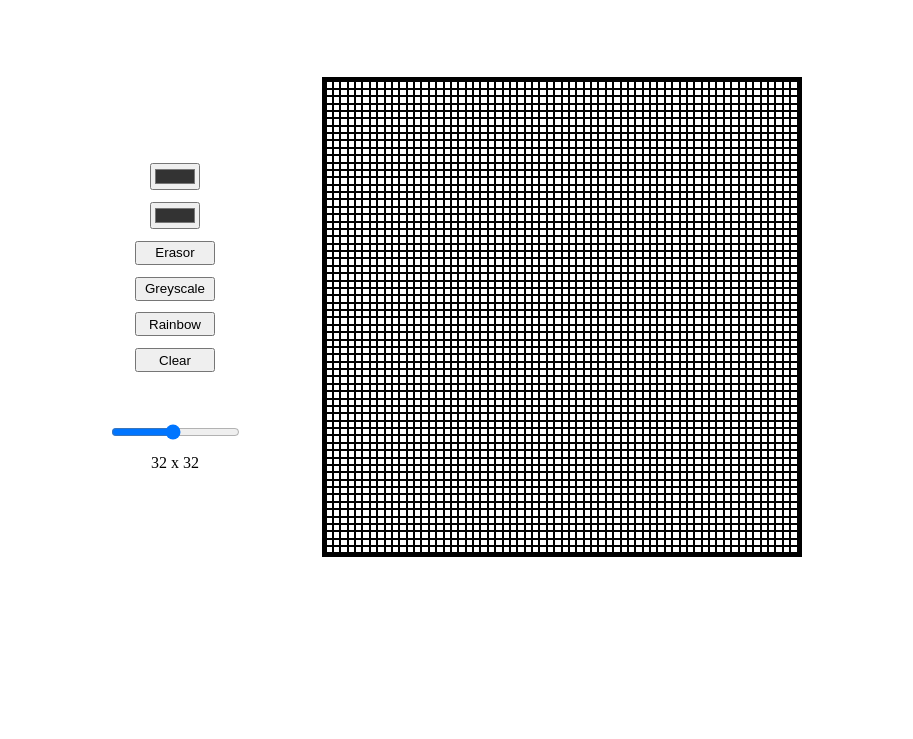
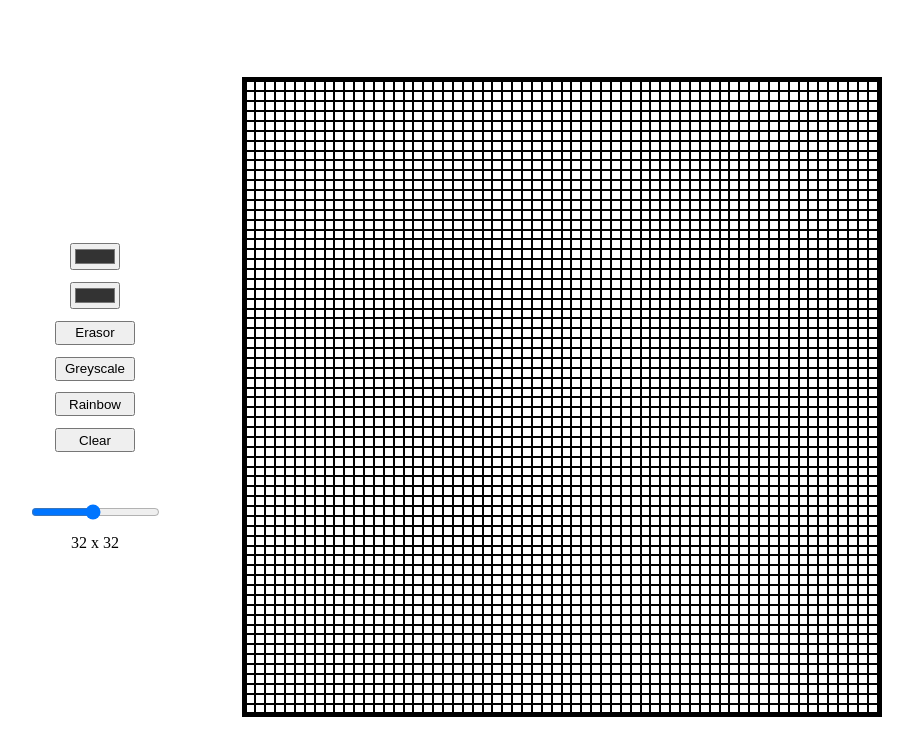
Before and after one commit to hosepeeg/ETCH-A-SKETCH, a plain HTML site: page index.html in a window 1280 px wide. Shown: the part 61-800 px from the top of the page, without its empty margins (225-1138 px from the left). Drawn offline with Linux system fonts and the light colour scheme.

Commit message:
fixed issue with spacing

```diff
--- a/styles/index.css
+++ b/styles/index.css
@@ -38,8 +38,8 @@ h1{
     border: .5ch solid black;
     margin: auto;
     justify-content: center;
-    width: 60vh;
-    height: 60vh;
+    width: 80vh;
+    height: 80vh;
 }
 .block{
     border: 0.1ch solid black;
```
